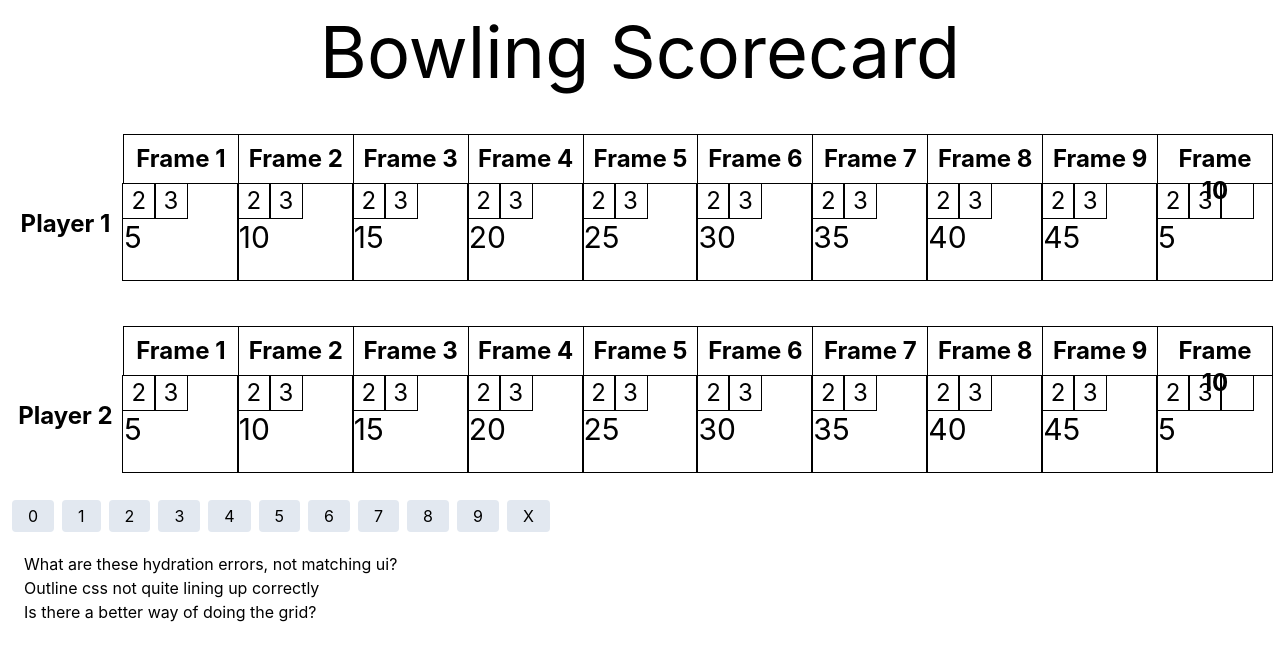
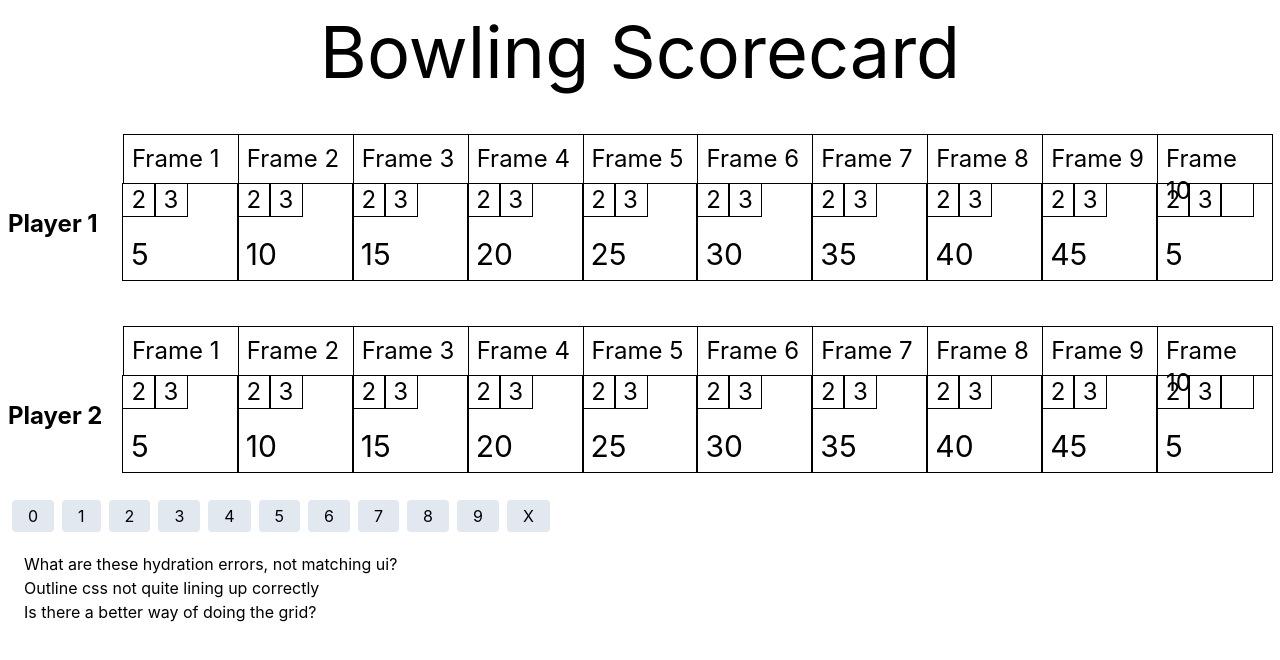
Before and after one commit to puyanwei/bowling-score-card, a Next.js app: page / in a window 1280 px wide. Shown: the top 660 px of the page. Built offline with nearby package versions, Linux system fonts and the light colour scheme.

Commit message:
Abstracted out types, adjusted css and imports

```diff
--- /dev/null
+++ b/components/BowlingPage.tsx
@@ -0,0 +1,26 @@
+import { labels, scoreCard } from '@/pages/data'
+import { Player } from './Player'
+
+export function BowlingPage() {
+  return (
+    <>
+      <h1 className='mt-4 text-center text-7xl'>Bowling Scorecard</h1>
+      {scoreCard.map((player, index) => (
+        <Player scoreCard={player} key={index} />
+      ))}
+      <br />
+      <div>
+        {labels.map((score, index) => (
+          <button className='px-4 py-1 m-1 rounded bg-slate-200' key={index}>
+            {score}
+          </button>
+        ))}
+      </div>
+      <ol className='p-4'>
+        <li> What are these hydration errors, not matching ui? </li>
+        <li>Outline css not quite lining up correctly</li>
+        <li>Is there a better way of doing the grid?</li>
+      </ol>
+    </>
+  )
+}
--- a/components/Frame.tsx
+++ b/components/Frame.tsx
@@ -1,4 +1,4 @@
-import { Frame as FrameType } from '@/pages/data'
+import { Frame as FrameType } from '@/pages/data/types'
 
 interface FrameProps {
   className?: string
@@ -11,13 +11,18 @@ export const Frame = ({ frame, isTenthFrame, className }: FrameProps) => {
 
   const { currentScore, first, second, third } = { ...frame }
 
-  const bowlStyle = `w-8 h-8 outline-1 outline outline-black text-center row-start-1 row-end-2 items-start`
+  const bowlStyle = `w-8 h-8 outline-1 outline outline-black text-center`
   return (
-    <tr className={`outline-1 outline outline-black w-full h-24 ${className}`}>
-      <td className={bowlStyle}>{first}</td>
-      <td className={bowlStyle}>{second}</td>
-      {isTenthFrame && <td className={bowlStyle}>{third}</td>}
-      <td className='flex text-3xl'>{currentScore}</td>
-    </tr>
+    <div
+      className={`flex flex-col outline-1 outline outline-black w-full h-24 ${className}`}
+    >
+      <div className='flex'>
+        <span className={bowlStyle}>{first}</span>
+        <span className={bowlStyle}>{second}</span>
+        {isTenthFrame && <span className={bowlStyle}>{third}</span>}
+      </div>
+      <div className='flex flex-grow' />
+      <div className='p-2 text-3xl'>{currentScore}</div>
+    </div>
   )
 }
--- a/components/Player.tsx
+++ b/components/Player.tsx
@@ -1,4 +1,5 @@
-import { playerScores, ScoreCard } from '@/pages/data'
+import { playerScores } from '@/pages/data'
+import { ScoreCard } from '@/pages/data/types'
 import { Frame } from './Frame'
 
 interface PlayerProps {
@@ -10,17 +11,17 @@ export function Player({ scoreCard: { name, frames } }: PlayerProps) {
   if (!frames || !frames.length) throw new Error('Scorecard data not found')
 
   return (
-    <table className='grid grid-cols-11 grid-rows-2 text-2xl '>
-      <th className='self-center col-start-1 col-end-2 row-start-1 row-end-3 font-bold'>
+    <div className='grid grid-cols-11 grid-rows-2 text-2xl '>
+      <div className='self-center col-start-1 col-end-2 row-start-1 row-end-3 font-bold'>
         <div className='mt-20'>{name}</div>
-      </th>
+      </div>
       {frames.map(({ frameNumber }, index) => (
-        <th
+        <div
           className='h-12 self-end mb-[1px] ml-[1px] outline-1 outline outline-black p-2'
           key={index}
         >
           Frame {frameNumber}
-        </th>
+        </div>
       ))}
       {frames.map((frame, index) => (
         <Frame
@@ -30,6 +31,6 @@ export function Player({ scoreCard: { name, frames } }: PlayerProps) {
           isTenthFrame={frame.frameNumber === 10}
         />
       ))}
-    </table>
+    </div>
   )
 }
--- a/pages/data/index.ts
+++ b/pages/data/index.ts
@@ -1,31 +1,4 @@
-export type Scores =
-  | '0'
-  | '1'
-  | '2'
-  | '3'
-  | '4'
-  | '5'
-  | '6'
-  | '7'
-  | '8'
-  | '9'
-  | 'X'
-  | ''
-
-export interface Frame {
-  frameNumber: number
-  first: Scores
-  second: Scores
-  third?: Scores
-  didPrevFrameStrike: boolean
-  didPrevFrameSpare: boolean
-  currentScore: number
-}
-
-export interface ScoreCard {
-  name: string
-  frames: Frame[]
-}
+import { Frame, ScoreCard, Scores } from './types'
 
 export const playerScores: Frame[] = [
   {
@@ -115,3 +88,17 @@ export const scoreCard: ScoreCard[] = [
   { name: 'Player 1', frames: playerScores },
   { name: 'Player 2', frames: playerScores },
 ]
+
+export const labels: Scores[] = [
+  '0',
+  '1',
+  '2',
+  '3',
+  '4',
+  '5',
+  '6',
+  '7',
+  '8',
+  '9',
+  'X',
+]
--- /dev/null
+++ b/pages/data/types.ts
@@ -0,0 +1,28 @@
+export type Scores =
+  | '0'
+  | '1'
+  | '2'
+  | '3'
+  | '4'
+  | '5'
+  | '6'
+  | '7'
+  | '8'
+  | '9'
+  | 'X'
+  | ''
+
+export interface Frame {
+  frameNumber: number
+  first: Scores
+  second: Scores
+  third?: Scores
+  didPrevFrameStrike: boolean
+  didPrevFrameSpare: boolean
+  currentScore: number
+}
+
+export interface ScoreCard {
+  name: string
+  frames: Frame[]
+}
--- a/pages/index.tsx
+++ b/pages/index.tsx
@@ -1,9 +1,6 @@
-import { Player } from '@/components/Player'
+import Head from 'next/head'
+import { BowlingPage } from '@/components/BowlingPage'
 import type { NextPage } from 'next'
-import Head from 'next/head'
-import { scoreCard, Scores } from './data'
-
-const scores: Scores[] = ['0', '1', '2', '3', '4', '5', '6', '7', '8', '9', 'X']
 
 const Home: NextPage = () => {
   return (
@@ -14,23 +11,7 @@ const Home: NextPage = () => {
         <link rel='icon' href='/favicon.ico' />
       </Head>
       <main className='m-2'>
-        <h1 className='mt-4 text-center text-7xl'>Bowling Scorecard</h1>
-        {scoreCard.map((player, index) => (
-          <Player scoreCard={player} key={index} />
-        ))}
-        <br />
-        <div>
-          {scores.map((score, index) => (
-            <button className='px-4 py-1 m-1 rounded bg-slate-200' key={index}>
-              {score}
-            </button>
-          ))}
-        </div>
-        <ol className='p-4'>
-          <li> What are these hydration errors, not matching ui? </li>
-          <li>Outline css not quite lining up correctly</li>
-          <li>Is there a better way of doing the grid?</li>
-        </ol>
+        <BowlingPage />
       </main>
     </div>
   )
```
